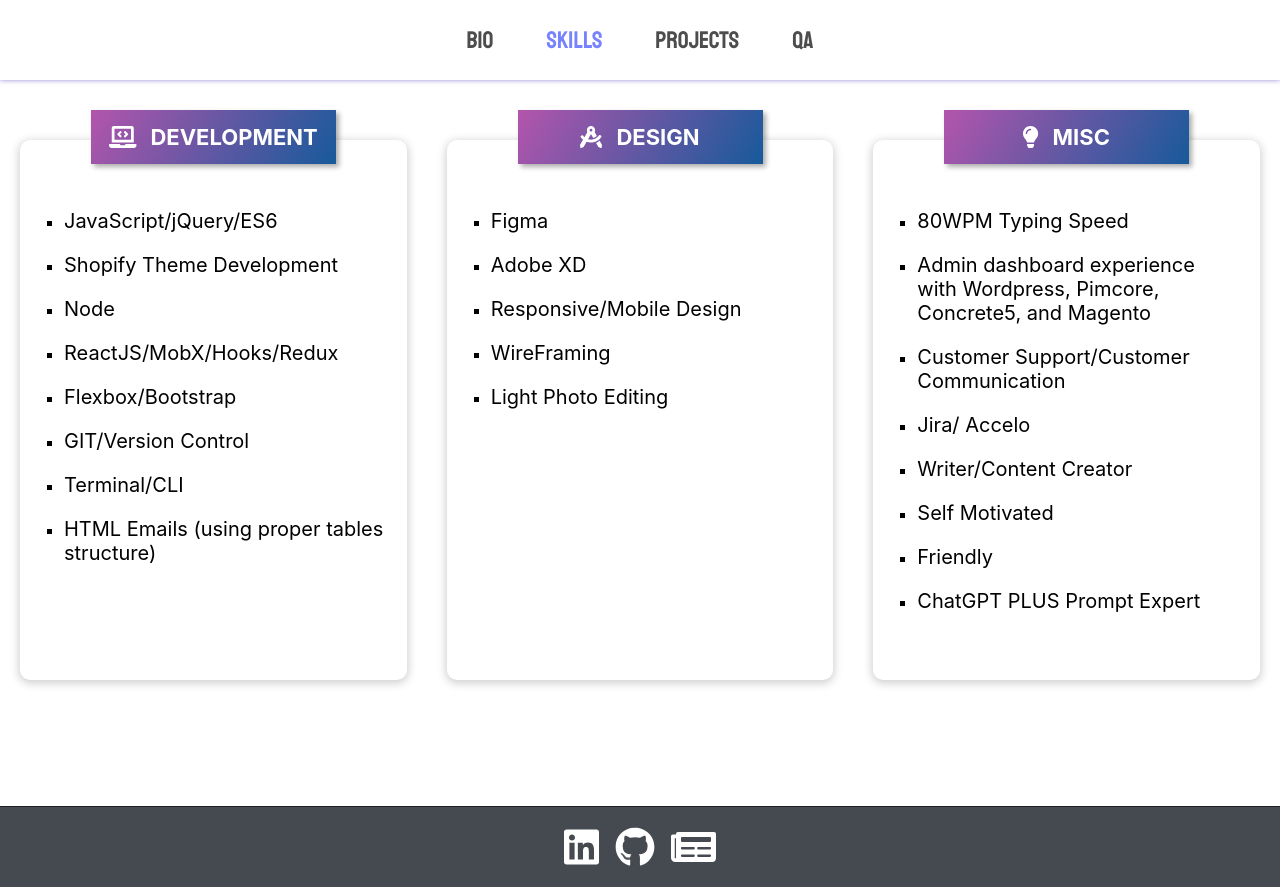
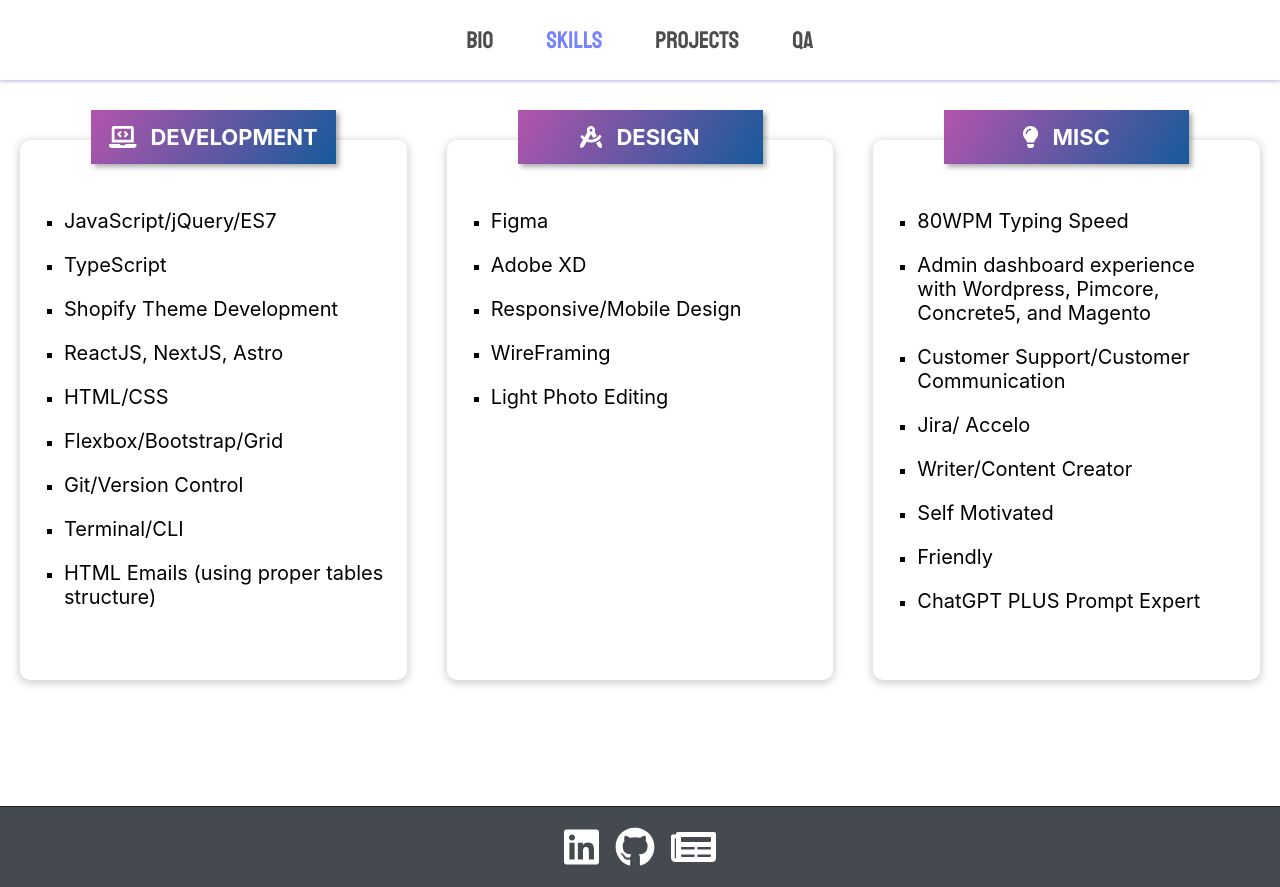
Before and after one commit to sok213/new-portolfio, a React (Create React App) app: page / in a window 1280 px wide. Both pictures are taken after a click on the button "Skills". Built offline with nearby package versions, Linux system fonts and the light colour scheme; a web font is replaced by a local one.

Commit message:
Update Skill list

```diff
--- a/src/Comps/Skills/Skills.js
+++ b/src/Comps/Skills/Skills.js
@@ -11,12 +11,13 @@
       transitionAnimation: 'fadeInLeft',
       icon: faLaptopCode,
       skillListItems: [
-        'JavaScript/jQuery/ES6',
+        'JavaScript/jQuery/ES7',
+        'TypeScript',
         'Shopify Theme Development',
-        'Node',
-        'ReactJS/MobX/Hooks/Redux',
-        'Flexbox/Bootstrap',
-        'GIT/Version Control',
+        'ReactJS, NextJS, Astro',
+        'HTML/CSS',
+        'Flexbox/Bootstrap/Grid',
+        'Git/Version Control',
         'Terminal/CLI',
         'HTML Emails (using proper tables structure)'
       ]
```
